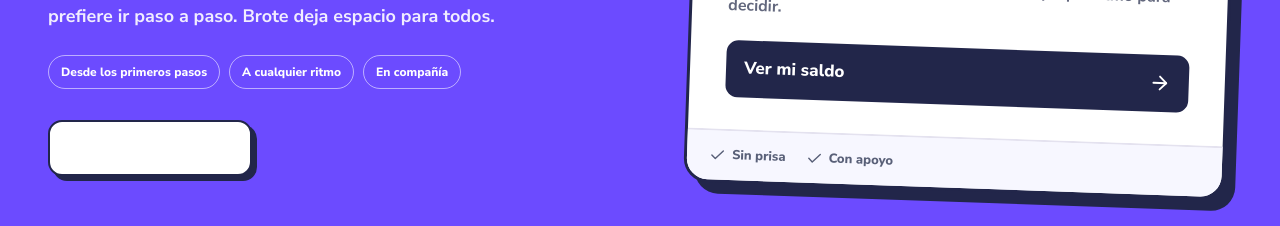
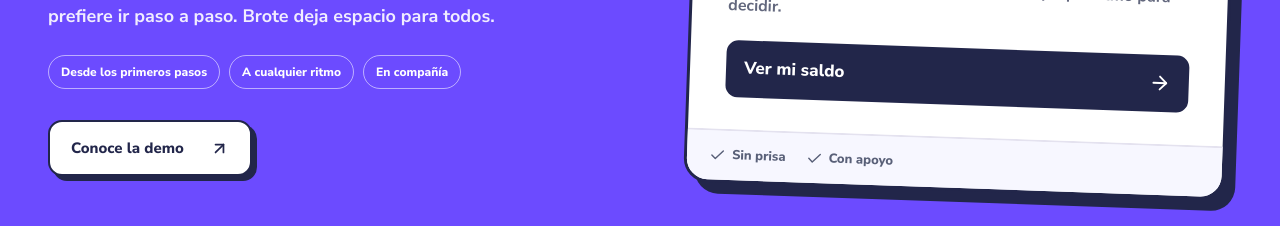
Before and after one commit to 0bkevin/brote, a React (Vite) app: page / in a window 1280 px wide. Shown: the part 3080-3306 px from the top of the page. Built offline with nearby package versions, Linux system fonts and the light colour scheme.

Commit message:
fix: preserve landing CTA contrast on vivid sections
Keep the demo link and arrow dark on light buttons inside purple sections, correcting the issue observed during visual QA.

```diff
--- a/src/landing.css
+++ b/src/landing.css
@@ -1765,3 +1765,6 @@
   z-index: auto;
   object-fit: contain;
 }
+
+/* Keep CTA labels readable inside dark and saturated sections. */
+.landing a.landing-link { color: var(--l-ink); }
```
